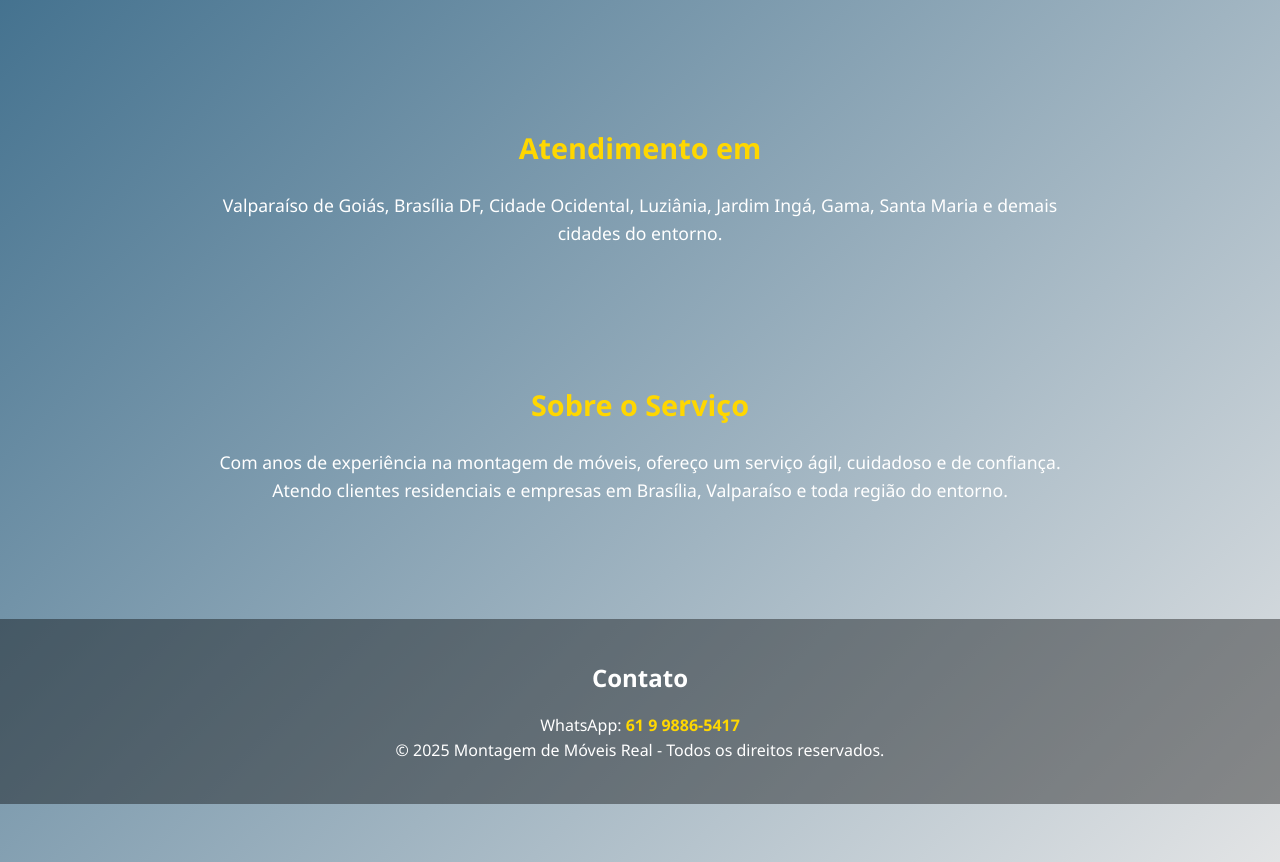
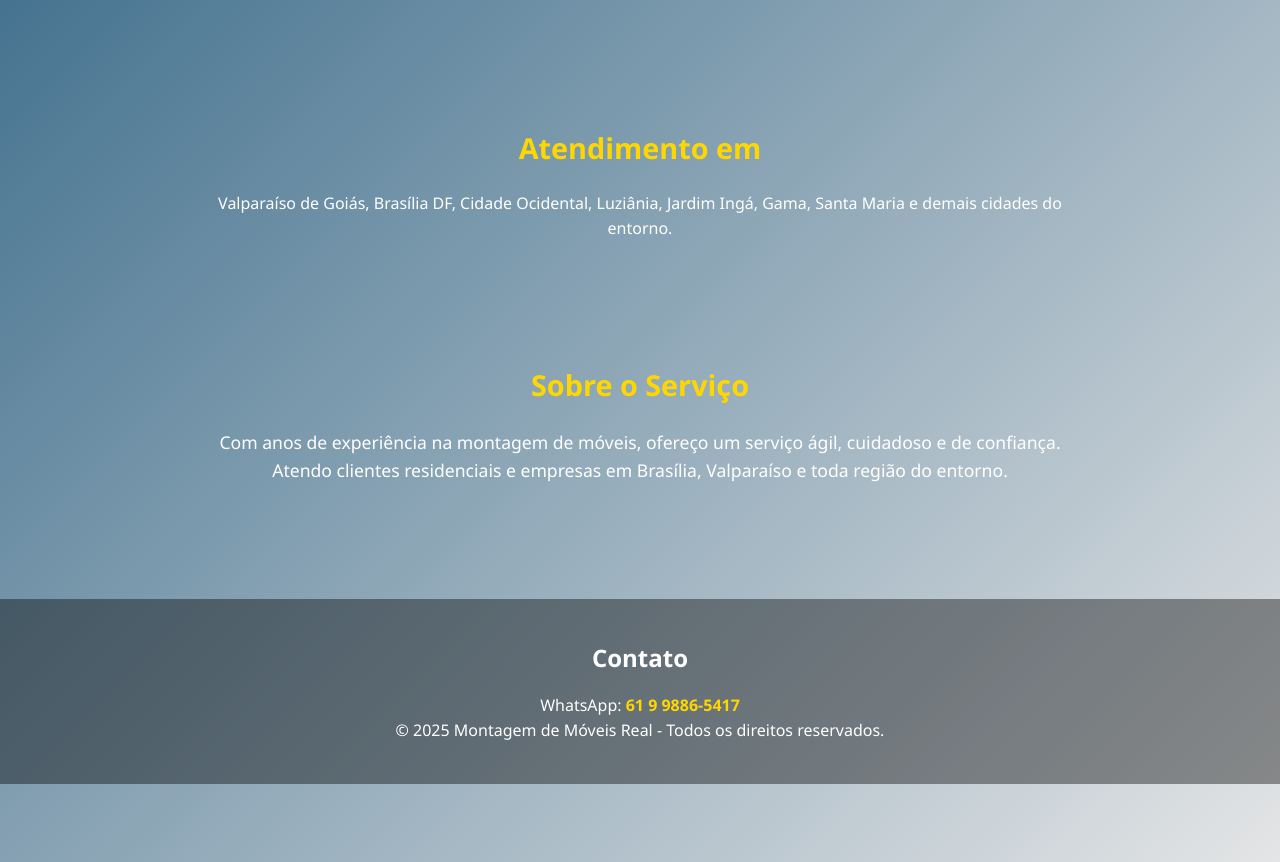
Before and after one commit to MontagemdeMoveisReal/site, a plain HTML site: page index.html in a window 1280 px wide. Shown: the part 934-1796 px from the top of the page. Drawn offline with Linux system fonts and the light colour scheme.

Commit message:
Update index.html

```diff
--- a/index.html
+++ b/index.html
@@ -57,7 +57,7 @@
   <!-- Áreas atendidas -->
   <section class="areas">
     <h2>Atendimento em</h2>
-    <p>Valparaíso de Goiás, Brasília DF, Cidade Ocidental, Luziânia, Jardim Ingá, Gama, Santa Maria e demais cidades do entorno.</p>
+    Valparaíso de Goiás, Brasília DF, Cidade Ocidental, Luziânia, Jardim Ingá, Gama, Santa Maria e demais cidades do entorno.
   </section>
   <!-- Sobre -->
   <section class="about">
```
